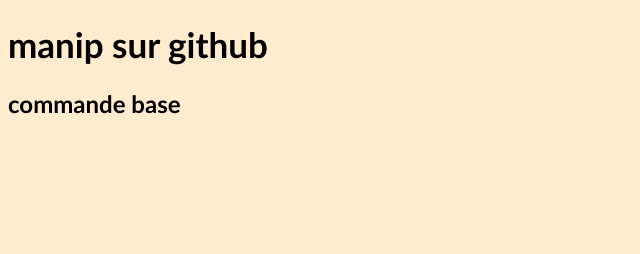
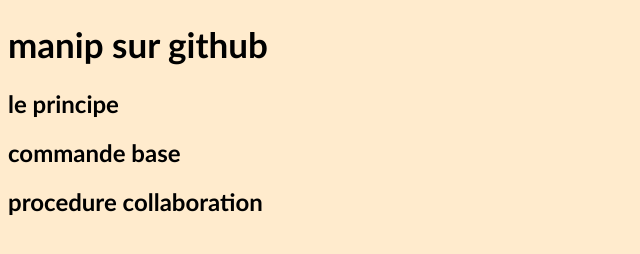
Before and after one commit to Angie-one/manipgithub, a plain HTML site: page index.html in a window 1280 px wide. Shown: the whole page, without its empty margins (0-640 px from the left). Drawn offline with Linux system fonts and the light colour scheme.

Commit message:
modif html h2

```diff
--- a/index.html
+++ b/index.html
@@ -8,6 +8,8 @@
 </head>
 <body>
     <h1>manip sur github</h1>
+    <h2>le principe</h2>
     <h2>commande base</h2>
+    <h2>procedure collaboration</h2>
 </body>
 </html>
```
